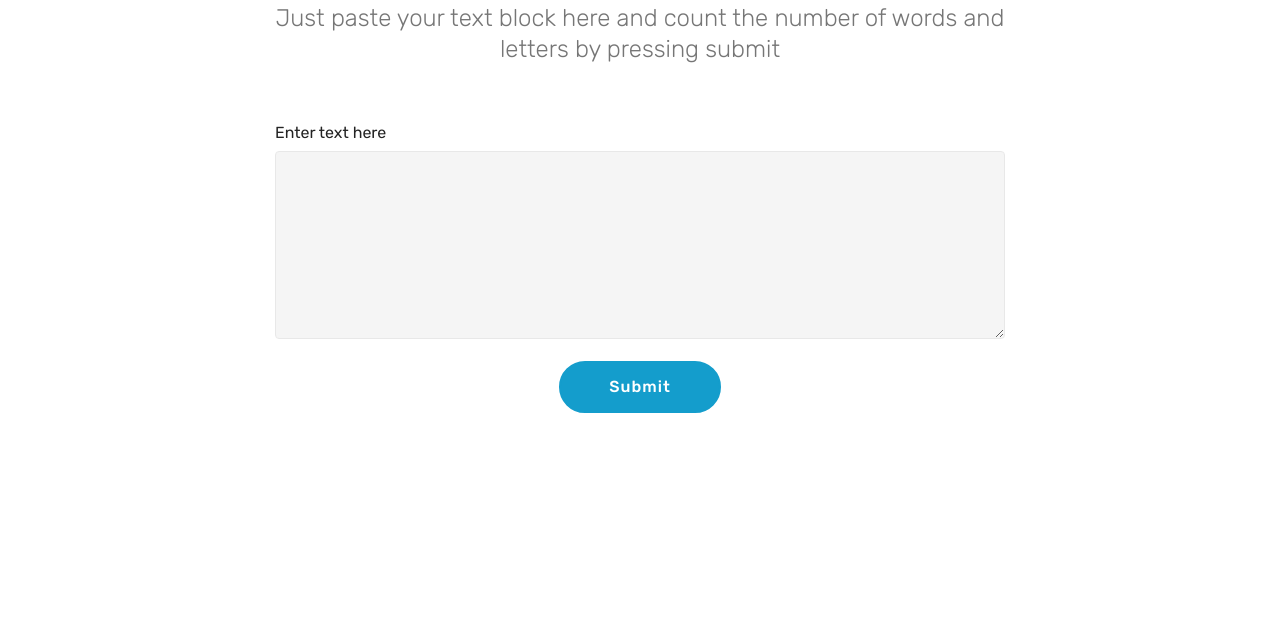
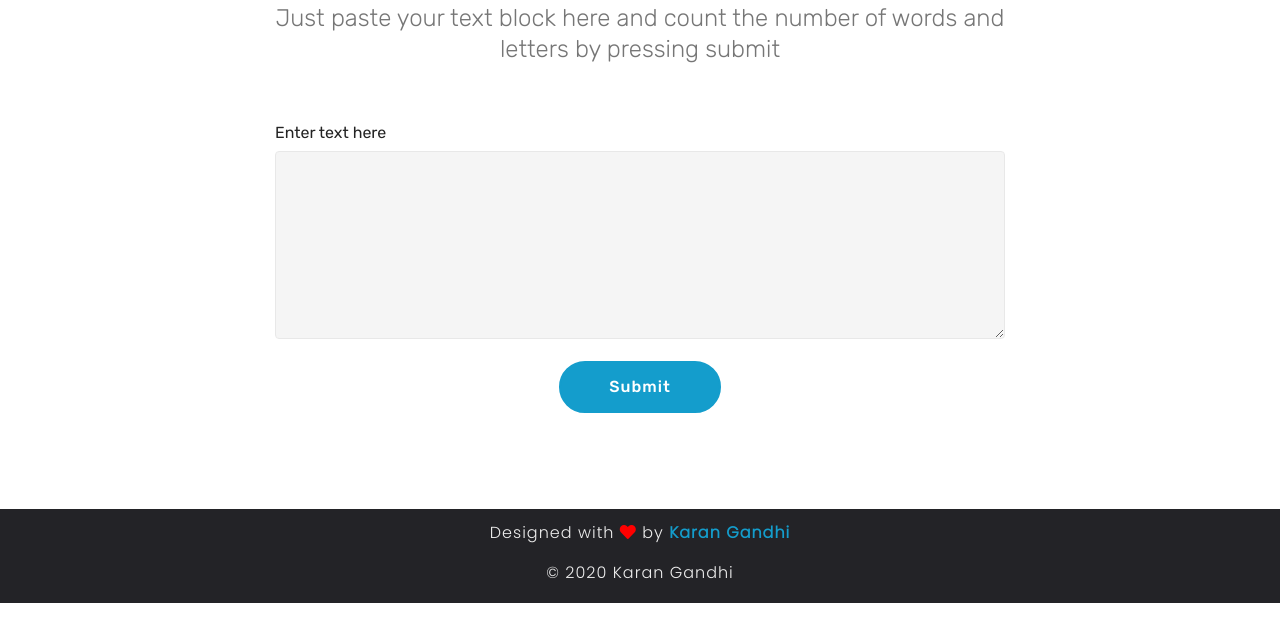
Before and after one commit to karan0805/wordcount, a plain HTML site: page index.html in a window 1280 px wide. Shown: the part 169-800 px from the top of the page. Drawn offline with Linux system fonts and the light colour scheme; some packages are replaced by stand-ins of ours; a script that the page names is missing.

Commit message:
Update index.html

```diff
--- a/index.html
+++ b/index.html
@@ -1,13 +1,11 @@
 <!DOCTYPE html>
 <html  >
 <head>
-  <!-- Site made with Mobirise Website Builder v4.12.3, https://mobirise.com -->
   <meta charset="UTF-8">
   <meta http-equiv="X-UA-Compatible" content="IE=edge">
-  <meta name="generator" content="Mobirise v4.12.3, mobirise.com">
   <meta name="viewport" content="width=device-width, initial-scale=1, minimum-scale=1">
   <link rel="shortcut icon" href="assets/images/logo4.png" type="image/x-icon">
-  <meta name="description" content="Website Creator Description">
+
 
 
   <title>Word count project</title>
@@ -17,9 +15,43 @@
   <link rel="stylesheet" href="assets/tether/tether.min.css">
   <link rel="stylesheet" href="assets/theme/css/style.css">
   <link rel="preload" as="style" href="assets/mobirise/css/mbr-additional.css"><link rel="stylesheet" href="assets/mobirise/css/mbr-additional.css" type="text/css">
-<script src="https://cdnjs.cloudflare.com/ajax/libs/sweetalert/1.1.3/sweetalert.min.js"  ></script>
-<link rel='stylesheet' href='https://cdnjs.cloudflare.com/ajax/libs/sweetalert/1.1.3/sweetalert.min.css'>
+  <script src="https://cdnjs.cloudflare.com/ajax/libs/sweetalert/1.1.3/sweetalert.min.js"  ></script>
+  <link rel='stylesheet' href='https://cdnjs.cloudflare.com/ajax/libs/sweetalert/1.1.3/sweetalert.min.css'>
+  <link href="https://fonts.googleapis.com/css2?family=Poppins:wght@300&display=swap" rel="stylesheet">
+  <link rel="stylesheet" href="https://cdnjs.cloudflare.com/ajax/libs/font-awesome/5.12.1/css/all.min.css"/>
+  <style type="text/css">
+
+.copyright{
+	margin-bottom: 0px;
+    width: 100%;
+    text-align: center;
+    background-color: #232327;
+    padding: 0.1rem 0;
+    position: relative;
+        color: #eee;
+}
+
+
+.copyright p{
+    font-size: 1rem;
+}
+
+
+.madewithlove{
+
+    margin-top: 10px;
+    font-family: 'Poppins';
+    font-weight: 400;
+    letter-spacing: 1px;
+}
+
+.fa-heart{
+    color: red;
+}
+
+</style>
 </head>
+
 <body>
   <section class="mbr-section form1 cid-rZekIqft7I" id="form1-5">
 
@@ -78,6 +110,13 @@
         </div>
     </div>
 </section>
+<footer class="copyright">
+
+    <div class="madewithlove">
+        <p>Designed with <i class="fa fa-heart pulse"></i> by <a href = "https://www.linkedin.com/in/karan0805/"> <strong>Karan Gandhi</strong></a></p>
+        <p>&copy; 2020 Karan Gandhi</p>
+	</div>
+</footer>
 
   <script src="assets/web/assets/jquery/jquery.min.js"></script>
   <script src="assets/popper/popper.min.js"></script>
@@ -87,6 +126,5 @@
   <script src="assets/theme/js/script.js"></script>
   <script src="assets/formoid/formoid.min.js"></script>
 
-
 </body>
 </html>
```
